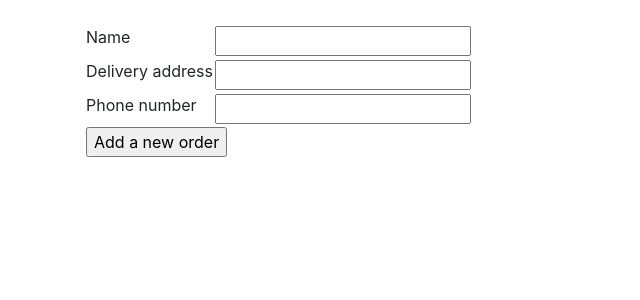
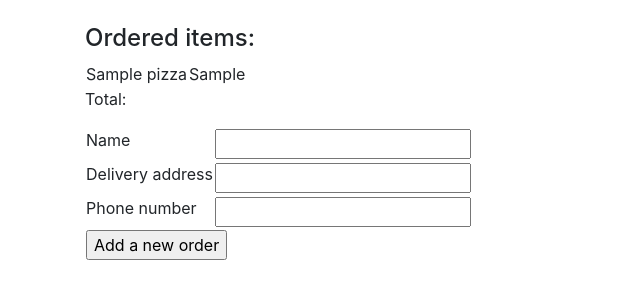
Before and after one commit to larenala/Pizzapalvelu, a Flask app: page /orders/1 in a window 1280 px wide. Shown: the part 56-356 px from the top of the page, without its empty margins (0-640 px from the left). Run offline with Flask 2, Linux system fonts and the light colour scheme; a user stored in the database is signed in; tables that the repository leaves empty hold one stand-in row (values such as "Sample post"); some libraries are stand-ins or nearby versions.

Commit message:
modified templates to view orders

```diff
--- a/application/templates/orders/list.html
+++ b/application/templates/orders/list.html
@@ -10,7 +10,7 @@
         <th scope="col">Address</th>
         <th scope="col">Phone number</th>
         <th scope="col">Delivered</th>
-        <th scope="col">Price</th>
+        <th scope="col">Username</th>
       </tr>
     </thead>
     <tbody>
--- a/application/templates/orders/new.html
+++ b/application/templates/orders/new.html
@@ -2,6 +2,19 @@
 
 {% block body %}
 <form method="POST" action="{{ url_for('orders_send') }}">
+<h4>Ordered items:</h4>
+<table>
+
+  {% for  pizza in pizzas %}
+    <tr>
+      <td>{{ pizza.name }}</li>
+      <td>{{ pizza.price }}</li>
+    </tr>
+  {% endfor %}
+</table>
+
+  <p>Total: </p>
+
 
 <table>
     <tr>
```
